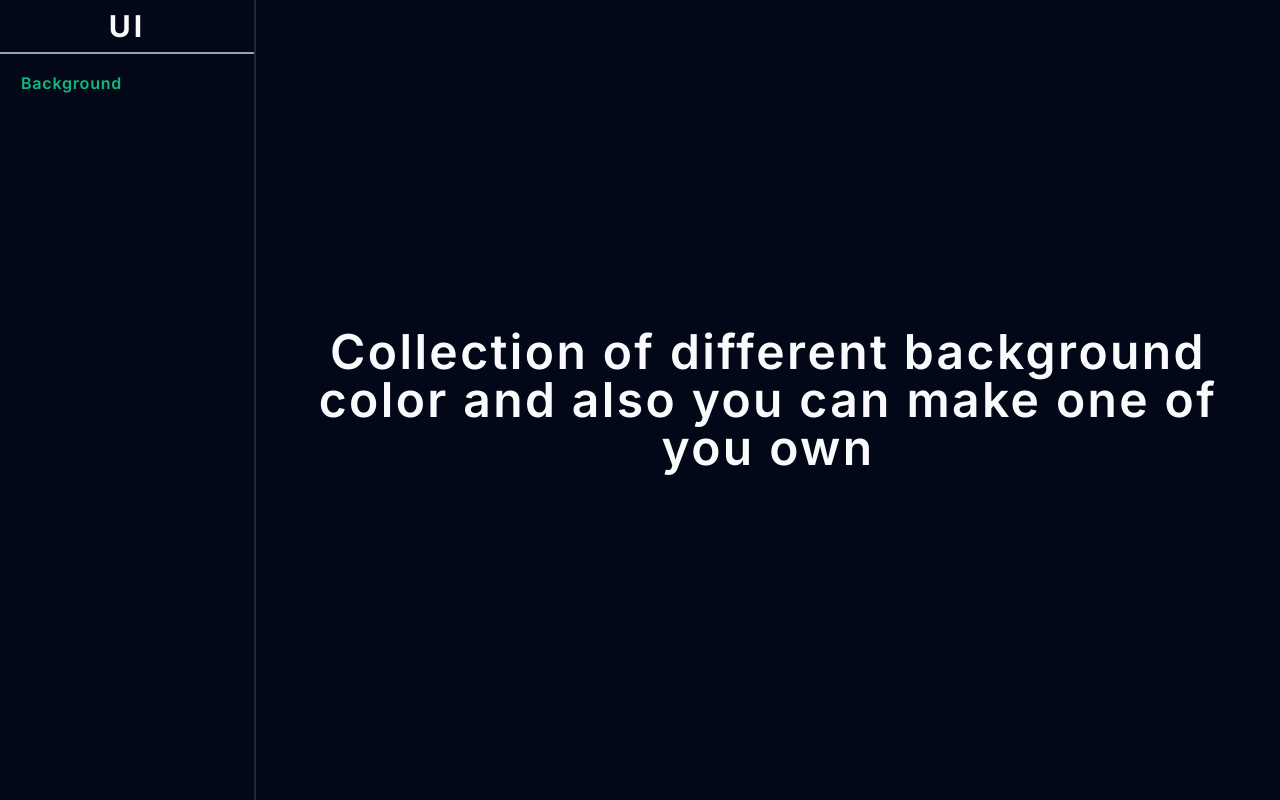
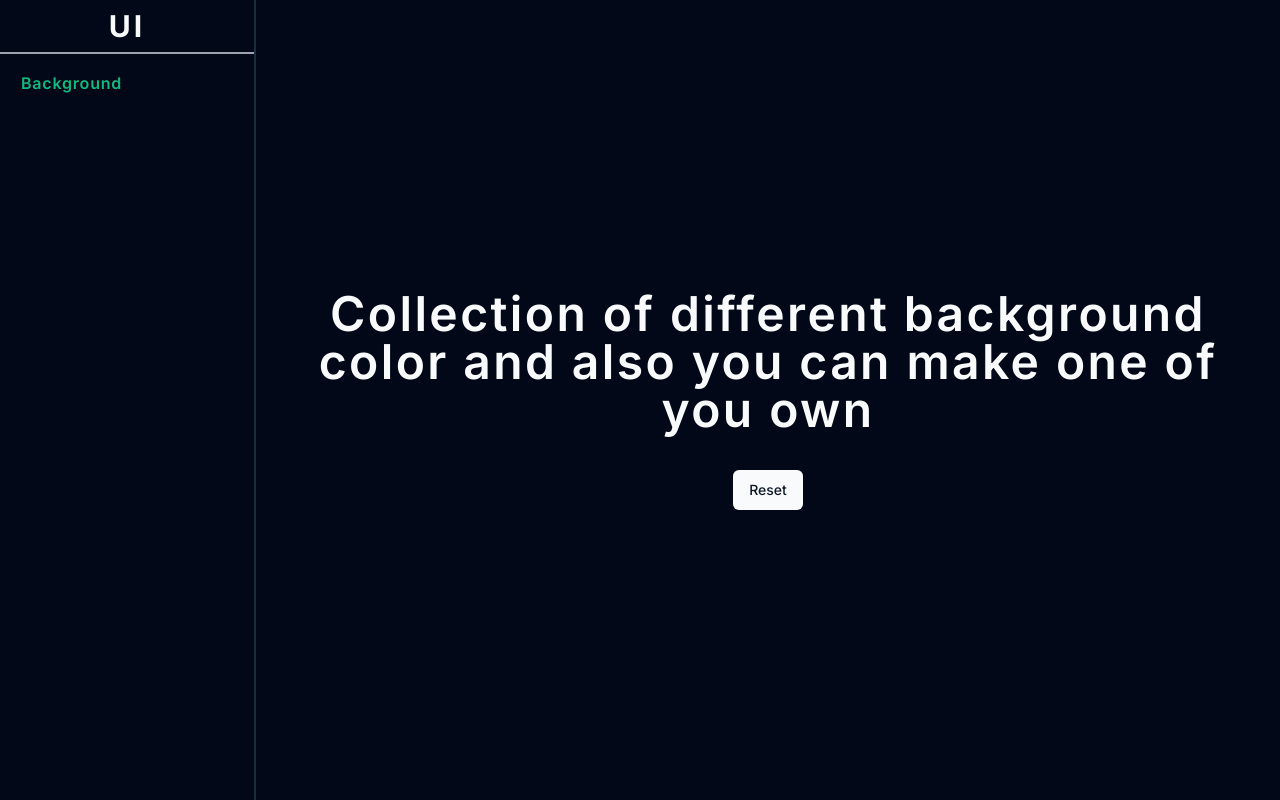
Before and after one commit to faisal004/BG, a Next.js app: page /background in a window 1280 px wide. Shown: the top 800 px of the page. Built offline with nearby package versions, Linux system fonts and the light colour scheme.

Commit message:
added : reset button added

```diff
--- a/app/(main)/background/_components/background-card.tsx
+++ b/app/(main)/background/_components/background-card.tsx
@@ -1,19 +1,21 @@
+'use client'
+import { Card } from '@/components/ui/card'
+import { useBackgroundStore } from '@/Store/backgroundStore'
 
-"use client"
-import { Card } from '@/components/ui/card'
-import { useBackgroundStore } from '@/Store/backgroundStore';
-
-const BackgroundColorCard = ({bg}:any) => {
-  const { backgroundColor, setBgValue } = useBackgroundStore();
+const BackgroundColorCard = ({ bg }: any) => {
+  const { backgroundColor, setBgValue } = useBackgroundStore()
   const handlePreview = () => {
-    // Set the background value when preview button is clicked
-    setBgValue(bg);
-
-  };
+    setBgValue(bg)
+  }
   return (
-    <Card className={`h-60 w-full flex items-center  justify-center relative ${bg} `}>
+    <Card
+      className={`h-60 w-full flex items-center  justify-center relative ${bg} `}
+    >
       <div className={`flex absolute top-2 right-2 gap-1`}>
-        <button className="py-0 bg-white rounded-md px-2 text-black h-6 text-xs" onClick={handlePreview}>
+        <button
+          className="py-0 bg-white rounded-md px-2 text-black h-6 text-xs"
+          onClick={handlePreview}
+        >
           Preview
         </button>{' '}
         <button className="py-0 bg-white rounded-md px-2 text-black h-6 text-xs">
--- a/app/(main)/background/page.tsx
+++ b/app/(main)/background/page.tsx
@@ -1,11 +1,24 @@
+"use client"
+import { Button } from '@/components/ui/button'
 import BackgroundColorCard from './_components/background-card'
+import { useBackgroundStore } from '@/Store/backgroundStore'
 
 const Background = () => {
+  const { backgroundColor, setBgValue } = useBackgroundStore()
+  const handleReset = () => {
+    setBgValue("")
+  }
   return (
     <div className="flex flex-col items-center justify-center w-full   ">
-      <div className="flex items-center justify-center h-screen md:text-5xl text-3xl text-center p-3 font-semibold tracking-wider">
-        Collection of different background color and also you can make one of
+      <div className="flex flex-col gap-4 items-center justify-center h-screen md:text-5xl text-3xl text-center p-3 font-semibold tracking-wider">
+       <div>
+       Collection of different background color and also you can make one of
         you own
+       </div>
+       <Button onClick={handleReset} className='mt-5 tracking-normal'>
+        Reset
+       </Button>
+
       </div>
       <div className="grid md:grid-cols-3 grid-cols-1 gap-3 w-full max-w-[1200px] p-2 ">
         <BackgroundColorCard bg="bg-[radial-gradient(ellipse_at_top,_var(--tw-gradient-stops))] from-blue-500 to-blue-700" />
```
